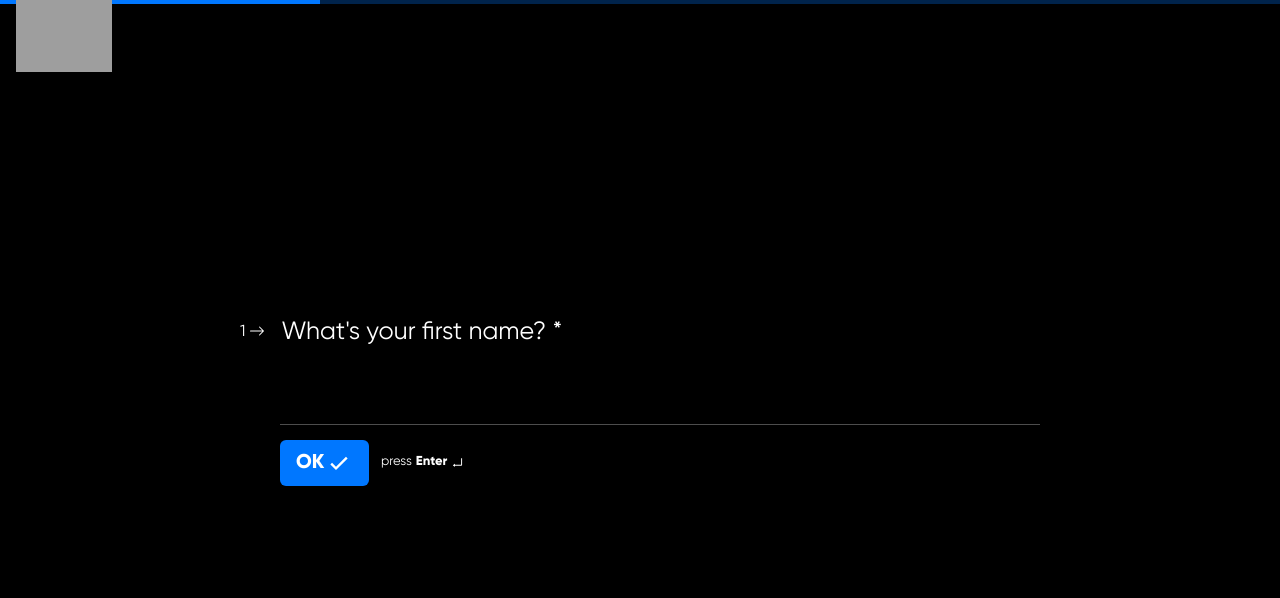
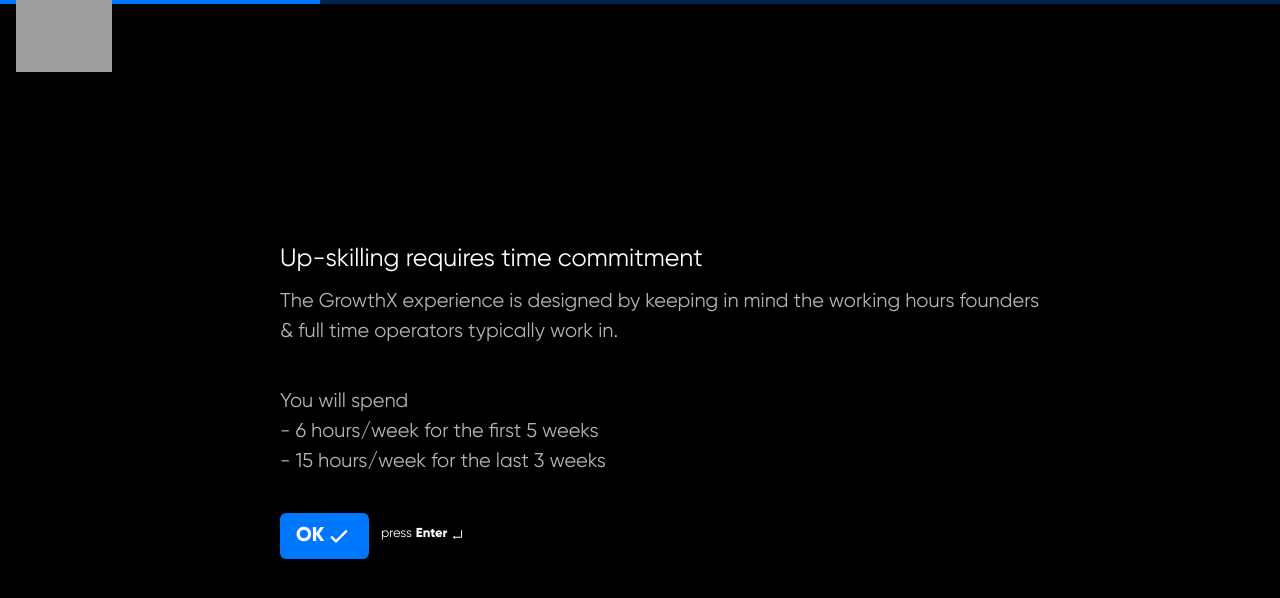
Before and after one commit to NeerajSati/typeform, a React (Create React App) app: page / in a window 1280 px wide. Shown: the top 598 px of the page. Built offline with nearby package versions, Linux system fonts and the light colour scheme; grey boxes are pictures that could not be loaded; the HTML template or start-up script is replaced by a standard one.

Commit message:
User name inputs styled and states handled

```diff
--- a/package.json
+++ b/package.json
@@ -6,11 +6,13 @@
     "@testing-library/jest-dom": "^5.16.5",
     "@testing-library/react": "^13.4.0",
     "@testing-library/user-event": "^13.5.0",
+    "formik": "^2.2.9",
     "react": "^18.2.0",
     "react-dom": "^18.2.0",
     "react-icons": "^4.8.0",
     "react-scripts": "5.0.1",
-    "web-vitals": "^2.1.4"
+    "web-vitals": "^2.1.4",
+    "yup": "^1.0.2"
   },
   "scripts": {
     "start": "react-scripts start",
--- a/src/components/Pagecover.jsx
+++ b/src/components/Pagecover.jsx
@@ -1,7 +1,16 @@
-import React from 'react'
+import React, { useState } from 'react'
 import logo from '../assets/logo.svg'
 import Renderpage from './Renderpage'
+import { Formik, Form, Field, ErrorMessage } from 'formik'
+import { object, string, number, date, InferType } from 'yup';
+
 function Pagecover() {
+    const formInitialValues = {firstName: '', lastName: ''};
+    const validationSchema = object({
+      firstName: string().required(),
+      lastName: string().required()
+    })
+    const [formIndex, setFormIndex] = useState(0)
   return (
     <div>
         <div className='h-16 w-screen flex flex-row'>
@@ -11,7 +20,19 @@
         </div>
         <div className='w-full flex items-center justify-center' style={{minHeight: 'calc(100vh - 4.5rem)'}}>
             <div className='text-white w-[80vw] min-h-[20rem] translate-y-[-2rem] sm:w-[75vw] lg:w-[800px] flex flex-col justify-center items-start font-[Gilroy400] text-[25px] font-s'>
-                <Renderpage idx={0}/>
+            <Formik
+               initialValues={formInitialValues}
+               validationSchema={validationSchema}
+               onSubmit={(values) => {
+                 console.log(values)
+               }}
+             >
+               {({ isSubmitting, values }) => (
+                 <Form className="w-full">
+                  <Renderpage idx={formIndex} setFormIndex={setFormIndex} values={values}/>
+                 </Form>
+               )}
+            </Formik>
             </div>
         </div>
     </div>
--- a/src/components/Renderpage.jsx
+++ b/src/components/Renderpage.jsx
@@ -2,22 +2,50 @@
 import { BsArrowRight } from 'react-icons/bs';
 import { BiCheck } from 'react-icons/bi';
 import { AiOutlineEnter } from 'react-icons/ai';
+import { Formik, Form, Field, ErrorMessage } from 'formik';
 
-function Renderpage({idx}){
+function Renderpage({idx, setFormIndex, values}){
     switch(idx){
         case 0: return(<>
+            <div className='flex pl-10 '>Up-skilling requires time commitment</div>
+            <div className='flex pl-10 pt-2 text-[20px] text-[#ffffffb3]'>The GrowthX experience is designed by keeping in mind the working hours founders & full time operators typically work in.</div>
+            <div className='flex pl-10 pt-10 text-[20px] text-[#ffffffb3]'>You will spend</div>
+            <div className='flex pl-10 text-[20px] text-[#ffffffb3]'>- 6 hours/week for the first 5 weeks</div>
+            <div className='flex pl-10 text-[20px] text-[#ffffffb3]'>- 15 hours/week for the last 3 weeks</div>
+            <div className='w-full pl-10 mt-5'>
+                <div className='flex items-center'>
+                    <button className='bg-[#0077ff] p-4 pt-2 pb-2 flex text-[20px] font-[Gilroy700] rounded-md mt-4' onClick={()=>{setFormIndex(i => i+1)}}>OK<BiCheck className='text-[1.8rem]'/></button>
+                    <span className='text-[13px] ml-3 mt-3'>press </span>
+                    <span className='text-[13px] font-[Gilroy700] pl-1 flex mt-3'>Enter <AiOutlineEnter className='mt-1 ml-1'/></span>
+                </div>
+            </div>
+            </>);
+        case 1: return(<>
             <div className='flex'><span className='text-[1rem] flex pt-[0.4rem]'>1 <BsArrowRight className='ml-1 mr-4 mt-[0.2rem]'/></span> What's your first name? *</div>
             <div className='w-full pl-10 mt-5'>
-                <input className='bg-black w-full pb-2 text-[30px] shadow-[0_1px_0px_0px_rgba(255,255,255,0.3)] focus:outline-none focus:shadow-[0_2px_0px_0px_rgba(255,255,255,1)]' style={{transition:'background-color 1e+08s ease 0s, box-shadow 0.1s ease-out 0s'}}></input>
+                <Field type="firstName" name="firstName" className='bg-black w-full pb-2 text-[30px] shadow-[0_1px_0px_0px_rgba(255,255,255,0.3)] focus:outline-none focus:shadow-[0_2px_0px_0px_rgba(255,255,255,1)]' style={{transition:'background-color 1e+08s ease 0s, box-shadow 0.1s ease-out 0s'}}></Field>
                 <div className='flex items-center'>
-                    <button className='bg-[#0077ff] p-4 pt-2 pb-2 flex text-[20px] font-[Gilroy700] rounded-md mt-4'>OK<BiCheck className='text-[1.8rem]'/></button>
+                    <button className='bg-[#0077ff] p-4 pt-2 pb-2 flex text-[20px] font-[Gilroy700] rounded-md mt-4' onClick={()=>{setFormIndex(i => i+1)}}>OK<BiCheck className='text-[1.8rem]'/></button>
+                    <span className='text-[13px] ml-3 mt-3'>press </span>
+                    <span className='text-[13px] font-[Gilroy700] pl-1 flex mt-3'>Enter <AiOutlineEnter className='mt-1 ml-1'/></span>
+                </div>
+            </div>
+            </>);
+        case 2: return(<>
+            <div className='flex'><span className='text-[1rem] flex pt-[0.4rem]'>2 <BsArrowRight className='ml-1 mr-4 mt-[0.2rem]'/></span> and your last name, {values.firstName}? *</div>
+            <div className='w-full pl-10 mt-5'>
+                <Field type="lastName" name="lastName" className='bg-black w-full pb-2 text-[30px] shadow-[0_1px_0px_0px_rgba(255,255,255,0.3)] focus:outline-none focus:shadow-[0_2px_0px_0px_rgba(255,255,255,1)]' style={{transition:'background-color 1e+08s ease 0s, box-shadow 0.1s ease-out 0s'}}></Field>
+                <div className='flex items-center'>
+                    <button className='bg-[#0077ff] p-4 pt-2 pb-2 flex text-[20px] font-[Gilroy700] rounded-md mt-4' onClick={()=>{setFormIndex(i => i+1)}}>OK<BiCheck className='text-[1.8rem]'/></button>
                     <span className='text-[13px] ml-3 mt-3'>press </span>
                     <span className='text-[13px] font-[Gilroy700] pl-1 flex mt-3'>Enter <AiOutlineEnter className='mt-1 ml-1'/></span>
                 </div>
             </div>
             </>);
         default: return(
-            <div>Temp</div>
+            <div>
+                Form ended.
+            </div>
             );
     }
 }
```
Also changed, not shown: 1 other file (tests, documents, lock files or other folders).
